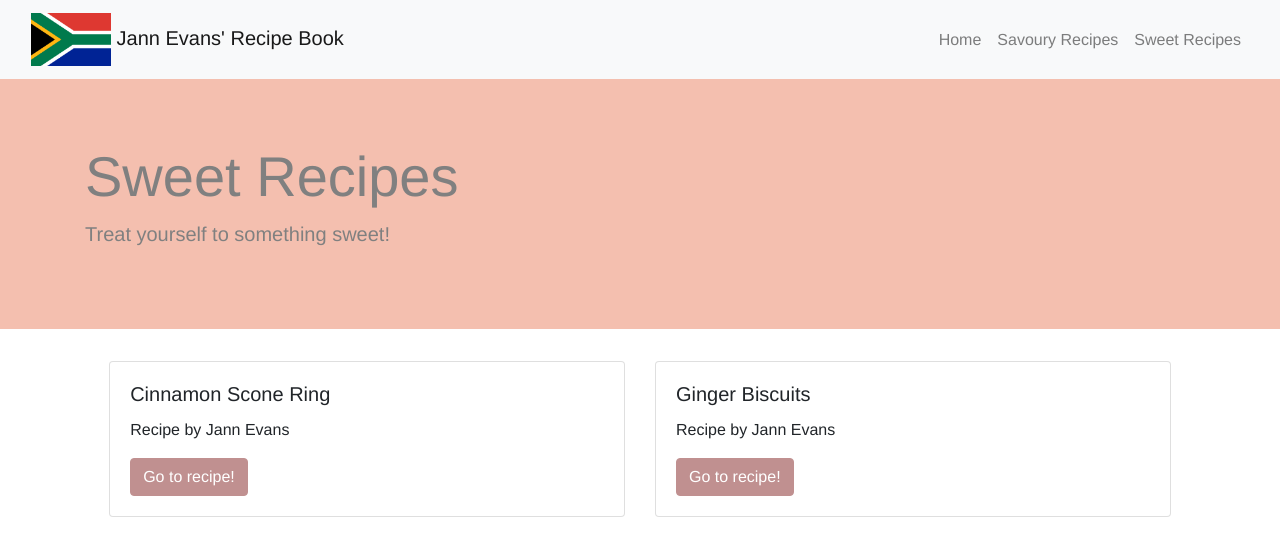
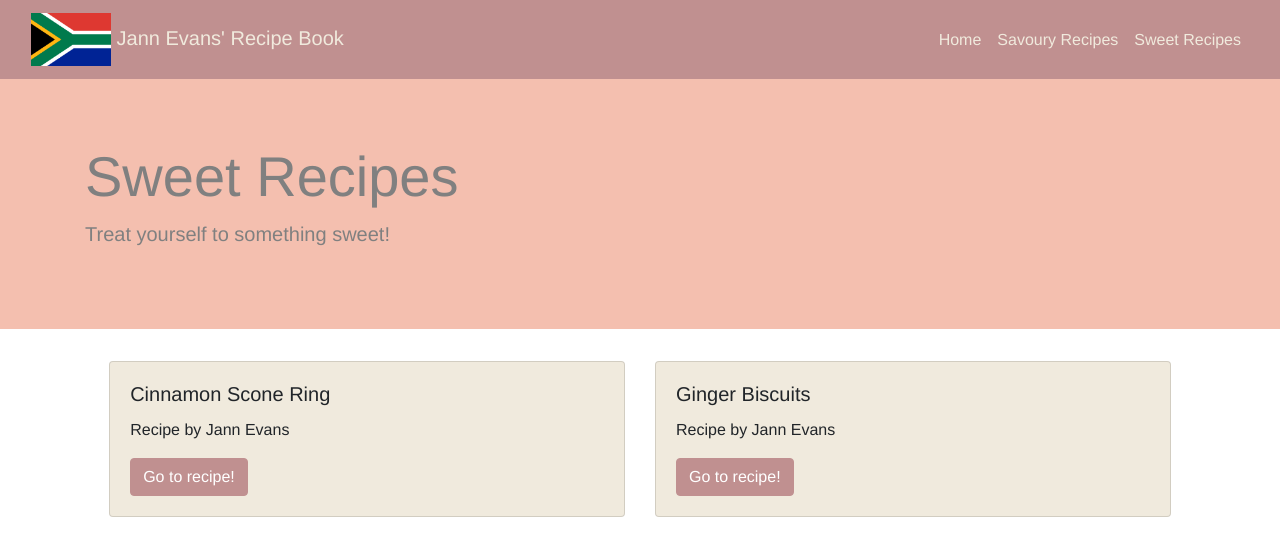
Before and after one commit to svtranter/HobbySite, a plain HTML site: page sweet-recipes.html in a window 1280 px wide. Drawn offline with nearby package versions, Linux system fonts and the light colour scheme.

Commit message:
Added css changes

```diff
--- a/sweet-recipes.html
+++ b/sweet-recipes.html
@@ -8,7 +8,7 @@
         <link rel="stylesheet" href="https://maxcdn.bootstrapcdn.com/bootstrap/4.0.0/css/bootstrap.min.css" integrity="sha384-Gn5384xqQ1aoWXA+058RXPxPg6fy4IWvTNh0E263XmFcJlSAwiGgFAW/dAiS6JXm" crossorigin="anonymous">
     </head>
     <body>
-        <nav class="navbar navbar-expand-sm navbar-light bg-light fixed top">
+        <nav class="navbar navbar-expand-sm navbar-custom fixed top">
             <div class="container-fluid">
                 <div class="navbar-header">
                     <a class="navbar-brand" href="index.html">
@@ -42,7 +42,7 @@
 
         <div class="row justify-content-md-center">
             <div class="col-sm-5">
-              <div class="card">
+              <div class="card" id="card">
                 <div class="card-body">
                   <h5 class="card-title">Cinnamon Scone Ring</h5>
                   <p class="card-text">Recipe by Jann Evans</p>
@@ -51,7 +51,7 @@
               </div>
             </div>
             <div class="col-sm-5">
-              <div class="card">
+              <div class="card" id="card">
                 <div class="card-body">
                   <h5 class="card-title">Ginger Biscuits</h5>
                   <p class="card-text">Recipe by Jann Evans</p>
```
